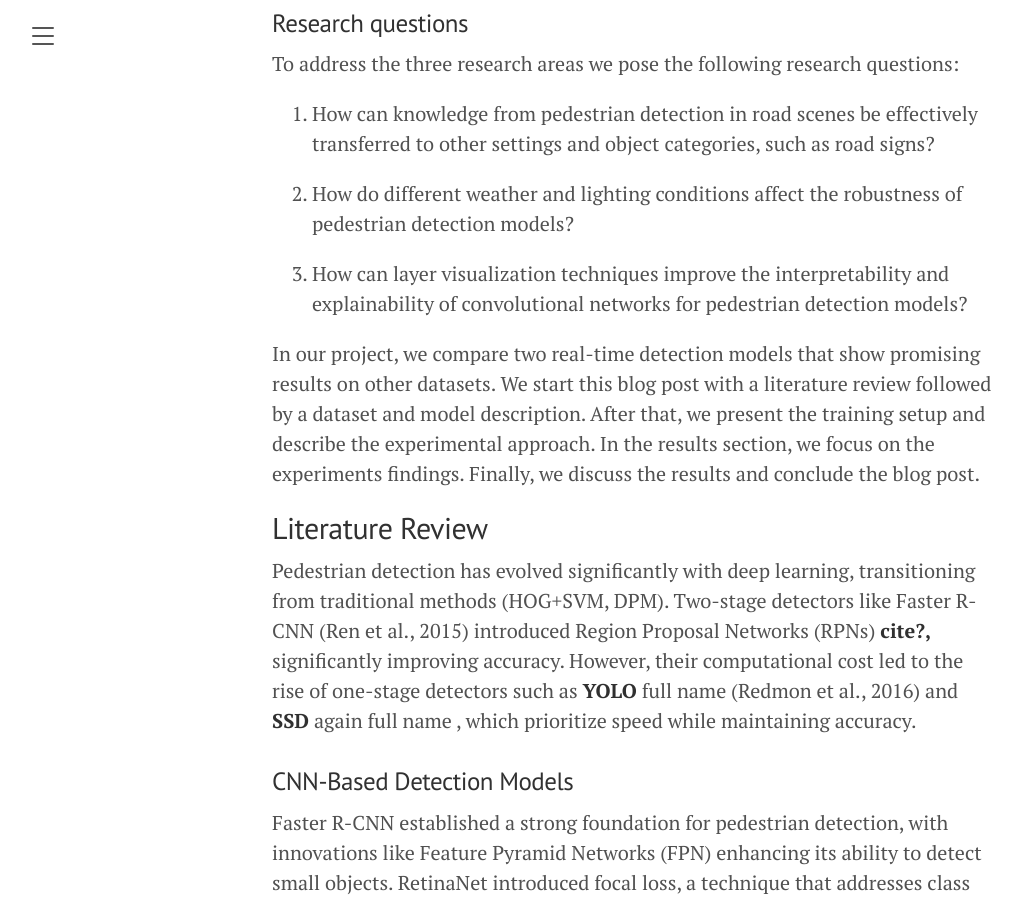
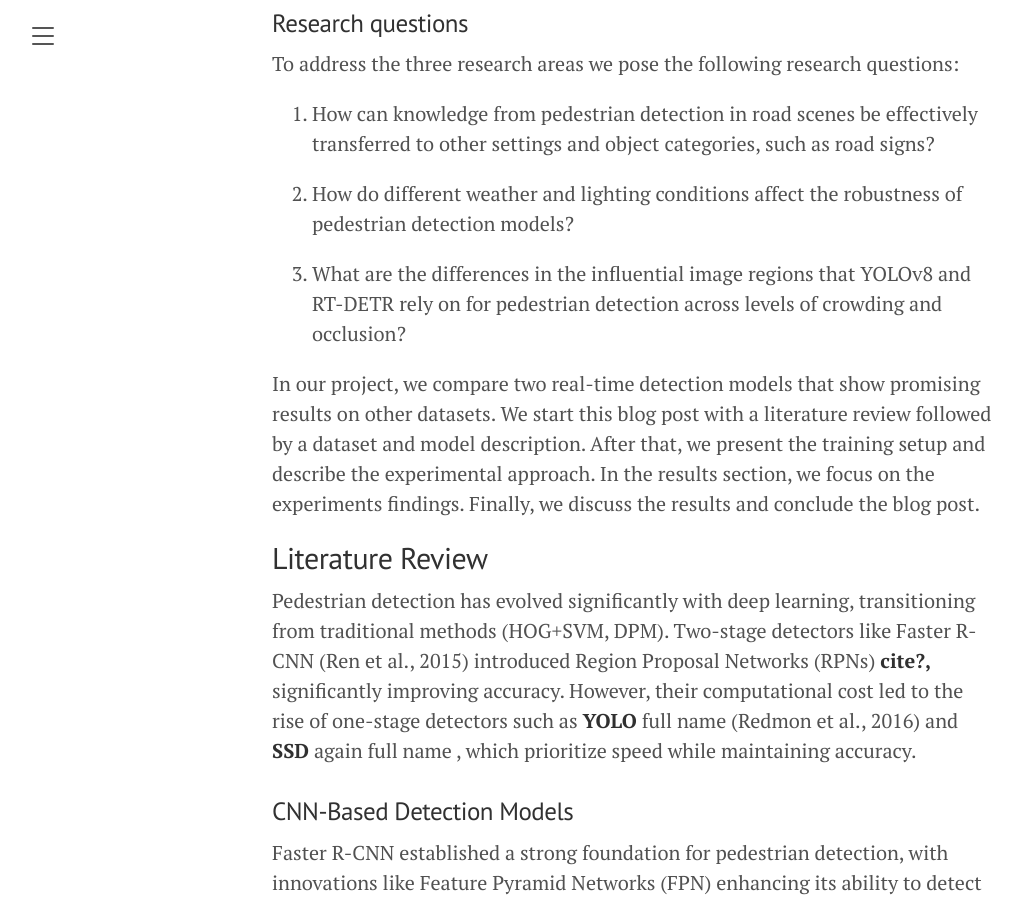
Before and after one commit to RedHoven/pedestrian-detection, a Jekyll site: the page built from lanyon/_posts/2025-03-06-blog.md, in a window 1280 px wide and 900 px high, scrolled down 1436 px. Shown: the whole window, without its empty margins (8-1030 px from the left). Built offline with Jekyll 4.4.1, drawn with Linux system fonts in a browser that asks for light colours; formulas are drawn with MathJax 3; some of the changed text lies outside the part shown.

Commit message:
fixed a typo, refined my RQ, images should be live

```diff
--- a/lanyon/_posts/2025-03-06-blog.md
+++ b/lanyon/_posts/2025-03-06-blog.md
@@ -35,7 +35,7 @@ To address the three research areas we pose the following research questions:
 
 2. How do different weather and lighting conditions affect the robustness of pedestrian detection models?
 
-3. How can layer visualization techniques improve the interpretability and explainability of convolutional networks for pedestrian detection models?
+3. What are the differences in the influential image regions that YOLOv8 and RT-DETR rely on for pedestrian detection across levels of crowding and occlusion?
 
 In our project, we compare two real-time detection models that show promising results on other datasets. We start this blog post with a literature review followed by a dataset and model description. After that, we present the training setup and describe the experimental approach. In the results section, we focus on the experiments findings. Finally, we discuss the results and conclude the blog post.
 
@@ -192,7 +192,7 @@ We have applied all the mentioned augmentations and applied them to 100 images f
 
 
 
-![alt text](public/images/augmented_images.png "Augmentations vizualization")
+![alt text](../public/images/augmented_images.png "Augmentations vizualization")
 
 *Figure X: Example augmentations applied to images to simulate fog, rain, overexposure, and night-time conditions.*
 
@@ -299,5 +299,5 @@ The results shows that the robustness of RTDETR and YOLO is environmentally cond
 What is importaint to note is that finetuning the models using the described augmentation methods would potentially enhance the performance in various conditions thus making the models more roubust. We recommend this as a direction for future research.
 
 
-![alt text](/public/images/metrics_robustness.png "Robustness Compatison")
+![alt text](../public/images/metrics_robustness.png "Robustness Compatison")
 *Figure X: Robustness comparison between RTDETR and YOLO under various environmental conditions, including fog, rain, overexposure, and night-time scenarios.*
```
Also changed, not shown: other parts of lanyon/_posts/2025-03-06-blog.md (+1 -1 lines).
